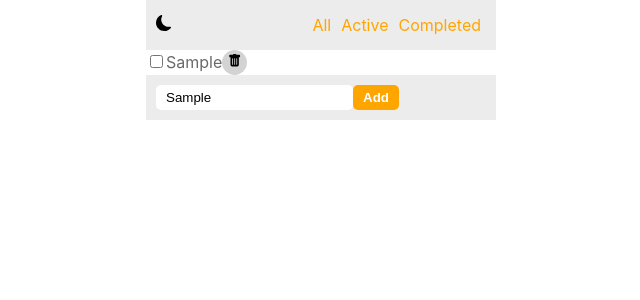
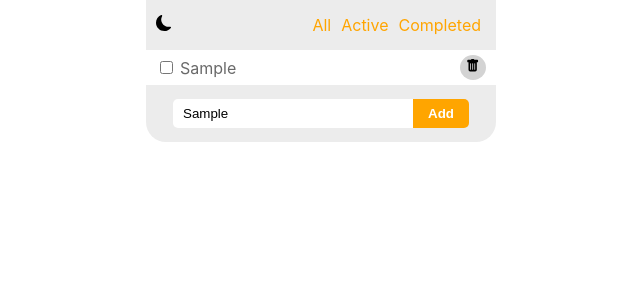
Before and after one commit to samweol/dreamcoding-todo, a React (Create React App) app: page / in a window 1280 px wide. Both pictures are taken after typing "Sample" into the empty fields and a click on the button "Add". Shown: the top 300 px of the page, without its empty margins (319-959 px from the left). Built offline with nearby package versions, Linux system fonts and the light colour scheme.

Commit message:
Style: 컴포넌트 스타일 수정

```diff
--- a/src/styles/Add.module.css
+++ b/src/styles/Add.module.css
@@ -3,17 +3,25 @@
   border: none;
   color: white;
   font-weight: bold;
-  padding: 5px 10px;
-  border-radius: 5px;
+  padding: 7px 15px;
+  border-radius: 0px 5px 5px 0px;
 }
 
 .textField {
   border: none;
-  border-radius: 5px;
+  border-radius: 5px 0px 0px 5px;
   padding: 5px 10px;
+  width: 220px;
 }
 
 .addContainer {
   background-color: rgb(236, 236, 236);
-  padding: 10px 10px;
+  padding: 14px 0px;
+  display: flex;
+  justify-content: center;
+  border-radius: 0px 0px 20px 20px;
 }
+
+.textField:focus {
+  outline: none;
+}
--- a/src/styles/Container.module.css
+++ b/src/styles/Container.module.css
@@ -1,8 +1,7 @@
 .lightContainer {
   background-color: white;
   width: 350px;
-  min-height: 400px;
-  border-radius: 30px;
+  border-radius: 20px;
   margin: 0 auto;
 }
 
--- a/src/styles/Item.module.css
+++ b/src/styles/Item.module.css
@@ -4,12 +4,26 @@
   width: 25px;
   height: 25px;
   border: none;
+  flex: 1;
+}
+
+.button:hover {
+  cursor: pointer;
 }
 
 .title {
   color: dimgrey;
+  flex: 20;
+  padding: 0px 4px;
 }
 
 .item {
-  flex: auto;
+  display: flex;
+  align-items: center;
+  /* justify-content: space-between; */
+  padding: 5px 10px;
 }
+
+#checkbox {
+  flex: 1;
+}
```
